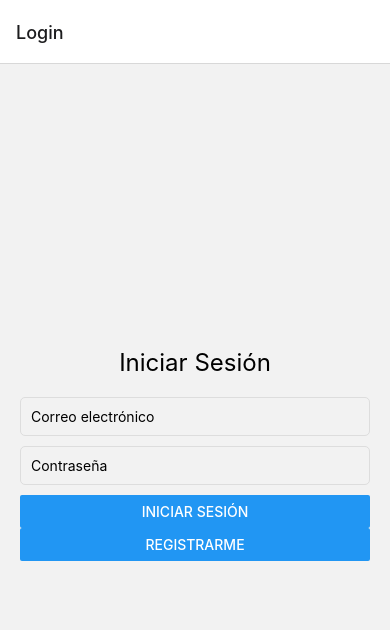
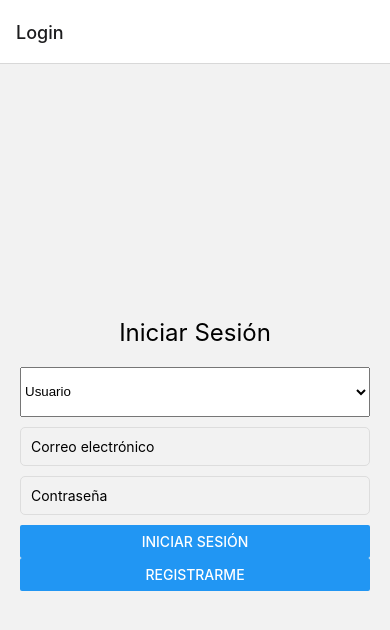
Before and after one commit to ameridass/VeterinaryApp, a React Native app: screen /Login in a window 390 px wide. Shown: the top 630 px of the page. Built offline with nearby package versions, Linux system fonts and the light colour scheme.

Commit message:
feat
inicio de sesión para clientes.

```diff
--- a/screens/LoginScreen.tsx
+++ b/screens/LoginScreen.tsx
@@ -1,19 +1,63 @@
-import React, {useState} from 'react';
-import {View, TextInput, Button, StyleSheet, Text} from 'react-native';
+import React, { useState } from 'react';
+import { View, TextInput, Button, StyleSheet, Text } from 'react-native';
+import { Picker } from '@react-native-picker/picker';
+import AsyncStorage from '@react-native-async-storage/async-storage';
+import {API} from "../constants/Api";
 
 // @ts-ignore
-const LoginScreen = ({navigation}) => {
+const LoginScreen = ({ navigation }) => {
   const [email, setEmail] = useState('');
   const [password, setPassword] = useState('');
+  const [userType, setUserType] = useState('user'); // 'user' or 'collaborator'
+  const [error, setError] = useState('');
 
-  const handleLogin = () => {
-    console.log('Login with:', email, password);
-    navigation.navigate('Main');
+  const handleLogin = async () => {
+    let endpoint = '';
+    if (userType === 'user') {
+      endpoint = API.endpoint.duenos+'login/';
+    } else if (userType === 'collaborator') {
+      endpoint = 'API_ENDPOINT_FOR_COLLABORATOR';
+    }
+
+    try {
+      const response = await fetch(API.url_dev + endpoint, {
+        method: 'POST',
+        headers: {
+          'Content-Type': 'application/json',
+        },
+        body: JSON.stringify({ email, password }),
+      });
+
+      const data = await response.json();
+
+      if (data) {
+        console.log('Login successful:', data.mensaje);
+        // Store user type and user ID in AsyncStorage
+        await AsyncStorage.setItem('userType', userType);
+        await AsyncStorage.setItem('userId', data.id.toString());
+
+        navigation.navigate('Main');
+      } else {
+        setError('Usuario o contraseña no válidos');
+      }
+    } catch (error) {
+      setError('Error al conectarse al servidor');
+      console.error('Login error:', error);
+    }
   };
 
   return (
     <View style={styles.container}>
       <Text style={styles.title}>Iniciar Sesión</Text>
+      {error ? <Text style={styles.error}>{error}</Text> : null}
+      <Picker
+        selectedValue={userType}
+        onValueChange={(itemValue) => setUserType(itemValue)}
+        style={styles.picker}
+      >
+        <Picker.Item label="Usuario" value="user" />
+        <Picker.Item label="Colaborador" value="collaborator" />
+      </Picker>
       <TextInput
         style={styles.input}
         placeholder="Correo electrónico"
@@ -55,6 +99,16 @@ const styles = StyleSheet.create({
     borderColor: '#ddd',
     borderRadius: 5,
   },
+  picker: {
+    height: 50,
+    width: '100%',
+    marginBottom: 10,
+  },
+  error: {
+    color: 'red',
+    marginBottom: 10,
+    textAlign: 'center',
+  },
 });
 
 export default LoginScreen;
```
